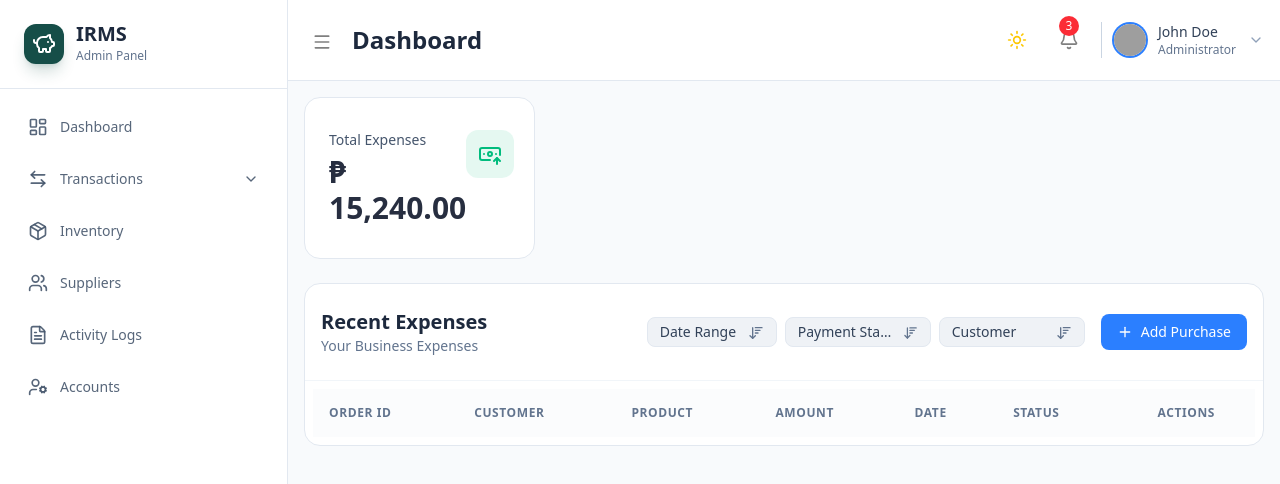
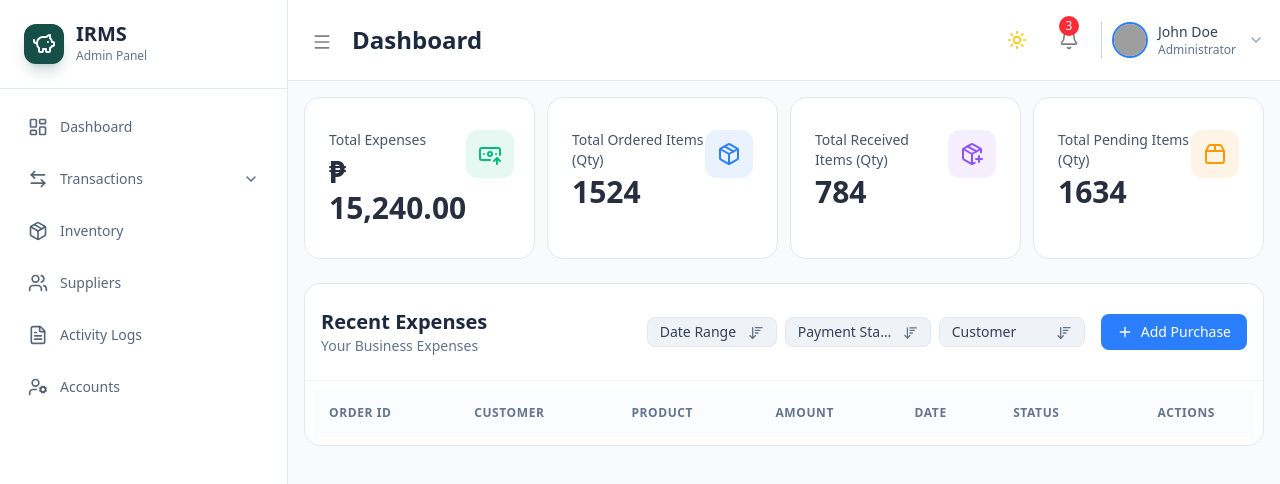
Before and after one commit to ralphfrncisco/IRMS, a React (Vite) app: page /transactions/Expenses in a window 1280 px wide. Shown: the top 484 px of the page. Built offline with nearby package versions, Linux system fonts and the light colour scheme; grey boxes are pictures that could not be loaded.

Commit message:
removed redundate pages.

```diff
--- a/src/App.jsx
+++ b/src/App.jsx
@@ -1,8 +1,8 @@
 import { Routes, Route, Navigate } from "react-router-dom";
 import { useState } from "react";
 import MainLayout from "./layout/MainLayout";
-import Dashboard from "./pages/Dashboard/DashboardPage";
-import Inventory from "./pages/Inventory/InventoryPage";
+import Dashboard from "./pages/Dashboard";
+import Inventory from "./pages/Inventory";
 import Sales from './pages/Transactions/Sales/SalesPage';
 import Expenses from './pages/Transactions/Expenses/ExpensesPage';
 import ActivityLog from "./pages/ActivityLog";
--- a/src/components/Expenses/StatsGrid.jsx
+++ b/src/components/Expenses/StatsGrid.jsx
@@ -1,8 +1,11 @@
 import React from 'react';
-import { BanknoteArrowUp } from 'lucide-react';
+import { BanknoteArrowUp, Package2, Package, PackagePlus } from 'lucide-react';
 
 const statsData = [
-  { title: "Total Expenses", value: "₱ 15,240.00", icon: BanknoteArrowUp, bgColor: "bg-emerald-500/10", textColor: "text-emerald-500" }
+  { title: "Total Expenses", value: "₱ 15,240.00", icon: BanknoteArrowUp, bgColor: "bg-emerald-500/10", textColor: "text-emerald-500" },
+  { title: "Total Ordered Items (Qty)", value: "1524", icon: Package, bgColor: "bg-blue-500/10", textColor: "text-blue-500" },
+  { title: "Total Received Items (Qty)", value: "784", icon: PackagePlus, bgColor: "bg-violet-500/10", textColor: "text-violet-500" },
+  { title: "Total Pending Items (Qty)", value: "1634", icon: Package2, bgColor: "bg-amber-500/10", textColor: "text-amber-500" }
 ];
 
 function StatsGrid() {
--- a/src/pages/Inventory/InventoryPage.jsx
+++ b/src/pages/Inventory.jsx
@@ -1,5 +1,5 @@
 import React from 'react'
-import ProductGrid from '../../components/Inventory/ProductGrid';
+import ProductGrid from '../components/Inventory/ProductGrid';
 
 function Inventory() {
   return (
--- a/src/pages/Transactions/Sales/SalesPage.jsx
+++ b/src/pages/Transactions/Sales/SalesPage.jsx
@@ -1,13 +1,13 @@
 import React from 'react'
 
-import SalesStatsGrid from './SalesStatsGrid';
-import SalesTable from './SalesTable';
+import StatsGrid from '../../../components/Sales/StatsGrid';
+import TableSection from '../../../components/Sales/TableSection';
 
 function SalesPage() {
   return (
     <div className = "space-y-6">
-      <SalesStatsGrid />
-      <SalesTable />
+      <StatsGrid />
+      <TableSection />
     </div>
   )
 }
--- a/src/pages/Transactions/Sales/SalesStatsGrid.jsx
+++ /dev/null
@@ -1,13 +0,0 @@
-import React from 'react'
-
-import StatsGrid from "../../../components/Sales/StatsGrid";
-
-function SalesStatsGrid() {
-  return (
-    <div>
-      <StatsGrid />
-    </div>
-  )
-}
-
-export default SalesStatsGrid
--- a/src/pages/Transactions/Sales/SalesTable.jsx
+++ /dev/null
@@ -1,14 +0,0 @@
-import React from 'react'
-
-import TableSection from '../../../components/Sales/TableSection';
-
-
-function SalesTable() {
-  return (
-    <div>
-        <TableSection />
-    </div>
-  )
-}
-
-export default SalesTable;
```
Also changed, not shown: src/pages/Dashboard.jsx (renamed from src/pages/Dashboard/DashboardPage.jsx).
